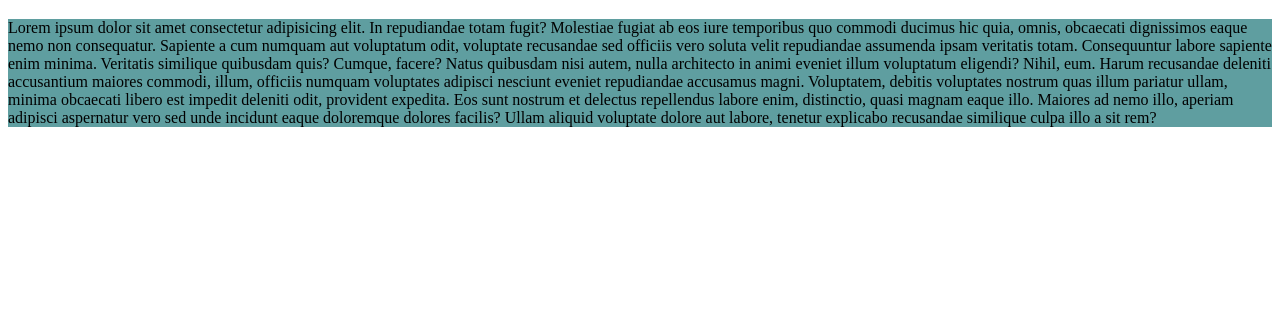
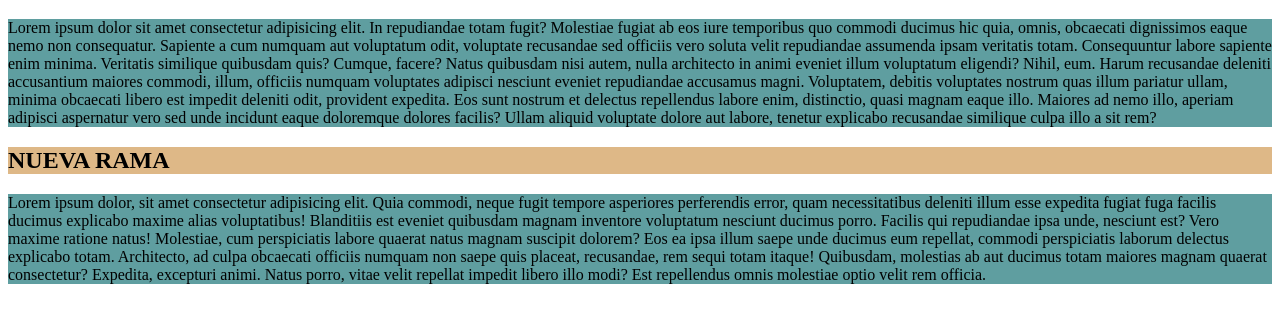
Before and after one commit to santosbermejo/nuevoRepo, a plain HTML site: page index.html in a window 1280 px wide. Shown: the part 61-384 px from the top of the page. Drawn offline with Linux system fonts and the light colour scheme.

Commit message:
tercer commit

```diff
--- a/css/estilo.css
+++ b/css/estilo.css
@@ -6,3 +6,6 @@ p{
     background-color: cadetblue;
     color: black;
 }
+h2{
+    background-color: burlywood;
+}
--- a/index.html
+++ b/index.html
@@ -14,8 +14,15 @@
     Natus quibusdam nisi autem, nulla architecto in animi eveniet illum voluptatum eligendi? Nihil, eum. Harum recusandae deleniti accusantium maiores commodi, illum, officiis numquam voluptates adipisci nesciunt eveniet repudiandae accusamus magni.
     Voluptatem, debitis voluptates nostrum quas illum pariatur ullam, minima obcaecati libero est impedit deleniti odit, provident expedita. Eos sunt nostrum et delectus repellendus labore enim, distinctio, quasi magnam eaque illo.
     Maiores ad nemo illo, aperiam adipisci aspernatur vero sed unde incidunt eaque doloremque dolores facilis? Ullam aliquid voluptate dolore aut labore, tenetur explicabo recusandae similique culpa illo a sit rem?</p>
+    <h2>NUEVA RAMA</h2>
+    <p>Lorem ipsum dolor, sit amet consectetur adipisicing elit. Quia commodi, neque fugit tempore asperiores perferendis error, quam necessitatibus deleniti illum esse expedita fugiat fuga facilis ducimus explicabo maxime alias voluptatibus!
+    Blanditiis est eveniet quibusdam magnam inventore voluptatum nesciunt ducimus porro. Facilis qui repudiandae ipsa unde, nesciunt est? Vero maxime ratione natus! Molestiae, cum perspiciatis labore quaerat natus magnam suscipit dolorem?
+    Eos ea ipsa illum saepe unde ducimus eum repellat, commodi perspiciatis laborum delectus explicabo totam. Architecto, ad culpa obcaecati officiis numquam non saepe quis placeat, recusandae, rem sequi totam itaque!
+    Quibusdam, molestias ab aut ducimus totam maiores magnam quaerat consectetur? Expedita, excepturi animi. Natus porro, vitae velit repellat impedit libero illo modi? Est repellendus omnis molestiae optio velit rem officia.</p>
 
 
 
+
+<script src="js/clase14.js"></script>
 </body>
 </html>
--- /dev/null
+++ b/js/clase14.js
@@ -0,0 +1 @@
+console.log("ALERTA");
```
